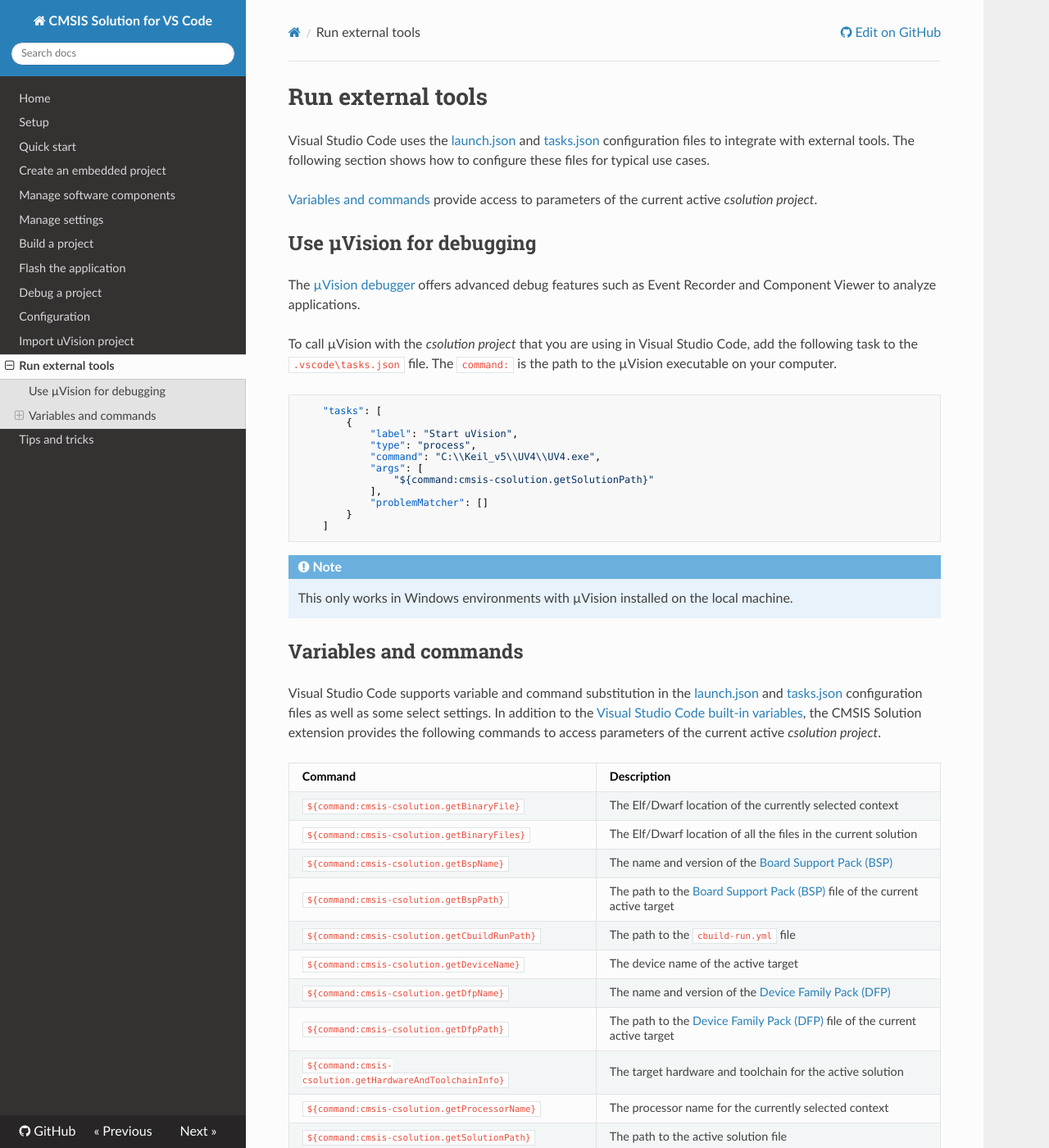
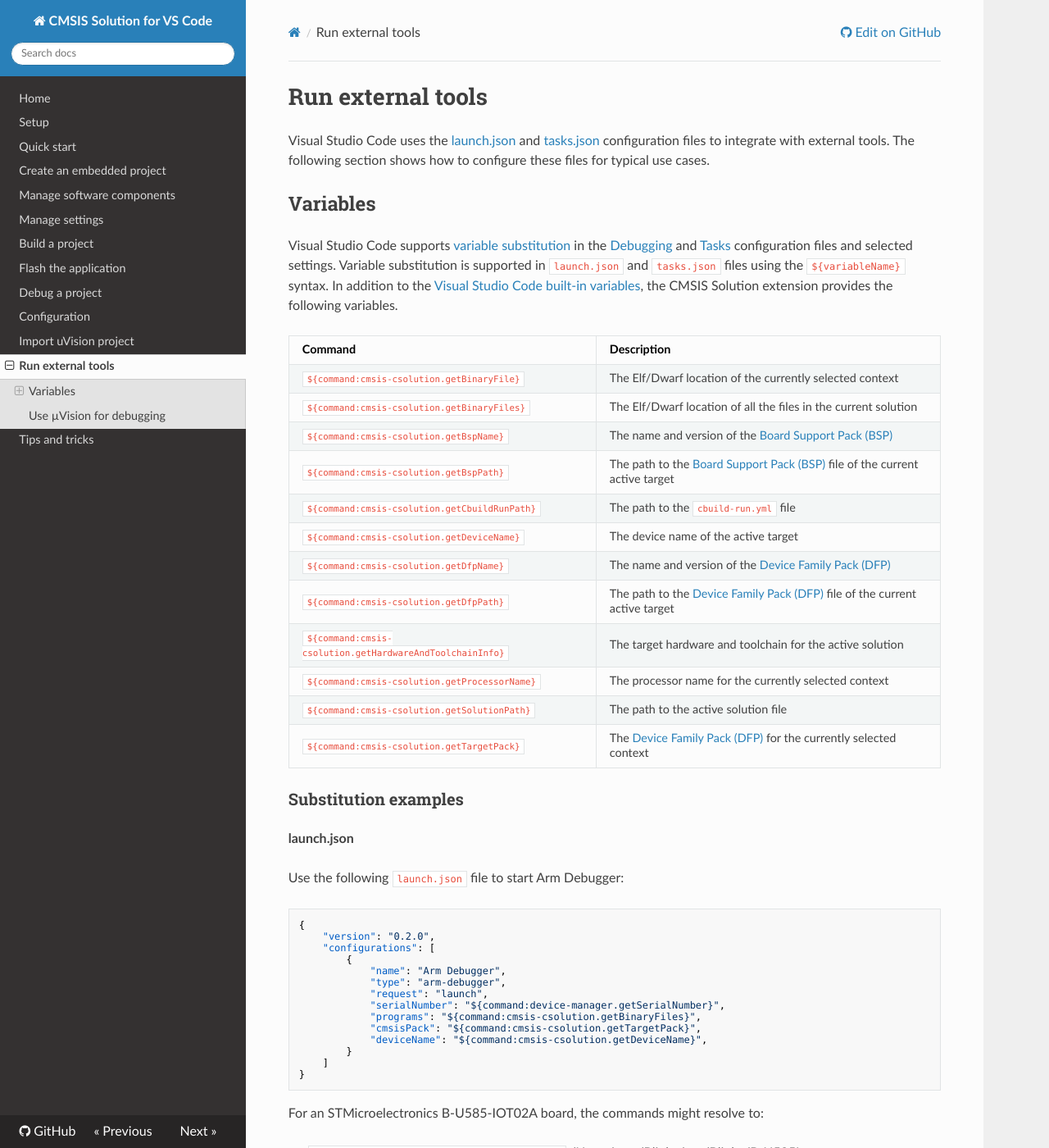
Before and after one commit to MDK-Packs/vscode-cmsis-solution-docs, an MkDocs documentation site: the page built from docs/runexternal.md, in a window 1280 px wide and 1400 px high. Shown: the whole window at 82% size. Built offline with MkDocs 1.6.1, drawn with Linux system fonts in a browser that asks for light colours; nearby versions of some CDN libraries; some of the changed text lies outside the part shown.

Commit message:
Update runexternal.md

````diff
--- a/docs/runexternal.md
+++ b/docs/runexternal.md
@@ -2,46 +2,12 @@
 
 Visual Studio Code uses the [launch.json](https://code.visualstudio.com/docs/editor/debugging) and [tasks.json](https://code.visualstudio.com/docs/editor/tasks) configuration files to integrate with external tools. The following section shows how to configure these files for typical use cases.
 
-[Variables and commands](#variables-and-commands) provide access to parameters of the current active *csolution project*.
+## Variables
 
-<!--## Programmer
-
-ToDo show usage of command-line programmer (i.e. STCube Programmer)
-
-## Debug server
-
-ToDo show usage of Cortex Debug configured for JLink-->
-
-## Use µVision for debugging
-
-The [µVision debugger](https://developer.arm.com/documentation/101407/0541/Debugging) offers advanced debug features such as
-Event Recorder and Component Viewer to analyze applications.
-
-To call µVision with the *csolution project* that you are using in Visual Studio Code, add the following task to the `.vscode\tasks.json`  file. The `command:` is the path to the µVision executable on your computer.
-
-```json
-    "tasks": [
-        {
-            "label": "Start uVision",
-            "type": "process",
-            "command": "C:\\Keil_v5\\UV4\\UV4.exe",
-            "args": [
-                "${command:cmsis-csolution.getSolutionPath}"
-            ],
-            "problemMatcher": []
-        }
-    ]
-```
-
-!!! Note
-    This only works in Windows environments with µVision installed on the local machine.
-
-## Variables and commands
-
-Visual Studio Code supports variable and command substitution in the [launch.json](https://code.visualstudio.com/docs/editor/debugging) and
-[tasks.json](https://code.visualstudio.com/docs/editor/tasks) configuration files as well as some select settings. In
-addition to the [Visual Studio Code built-in variables](https://code.visualstudio.com/docs/editor/variables-reference), the CMSIS
-Solution extension provides the following commands to access parameters of the current active *csolution project*.
+Visual Studio Code supports [variable substitution](https://code.visualstudio.com/docs/editor/variables-reference) in the [Debugging](https://code.visualstudio.com/docs/editor/debugging) and
+[Tasks](https://code.visualstudio.com/docs/editor/tasks) configuration files and selected settings. Variable substitution is supported in `launch.json` and `tasks.json` files using the `${variableName}` syntax.
+In addition to the [Visual Studio Code built-in variables](https://code.visualstudio.com/docs/editor/variables-reference), the CMSIS
+Solution extension provides the following variables.
 
 | Command  | Description |
 |----------|-------------|
@@ -133,3 +99,36 @@
 - `${command:cmsis-csolution.getDeviceName}:` LPC55S69JBD100
 
 - `${command:cmsis-csolution.getDfpPath}:` /Users/user/.cache/arm/packs/NXP/LPC55S69_DFP/19.0.0
+
+
+<!--## Programmer
+
+ToDo show usage of command-line programmer (i.e. STCube Programmer)
+
+## Debug server
+
+ToDo show usage of Cortex Debug configured for JLink-->
+
+## Use µVision for debugging
+
+The [µVision debugger](https://developer.arm.com/documentation/101407/0541/Debugging) offers advanced debug features such as
+Event Recorder and Component Viewer to analyze applications.
+
+To call µVision with the *csolution project* that you are using in Visual Studio Code, add the following task to the `.vscode\tasks.json`  file. The `command:` is the path to the µVision executable on your computer.
+
+```json
+    "tasks": [
+        {
+            "label": "Start uVision",
+            "type": "process",
+            "command": "C:\\Keil_v5\\UV4\\UV4.exe",
+            "args": [
+                "${command:cmsis-csolution.getSolutionPath}"
+            ],
+            "problemMatcher": []
+        }
+    ]
+```
+
+!!! Note
+    This only works in Windows environments with µVision installed on the local machine.
````
